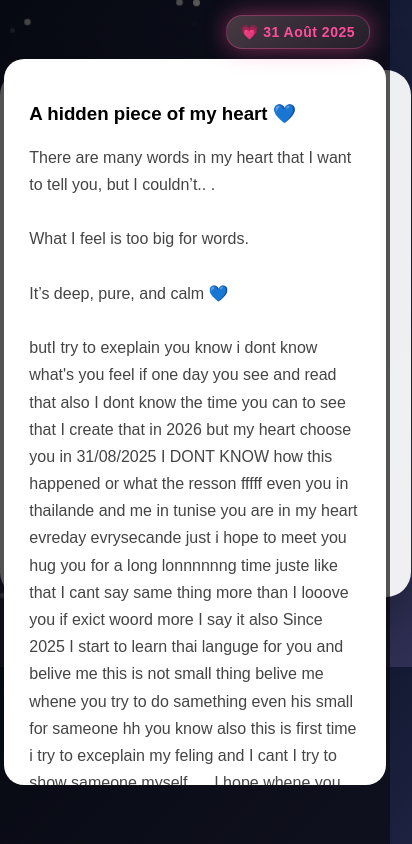
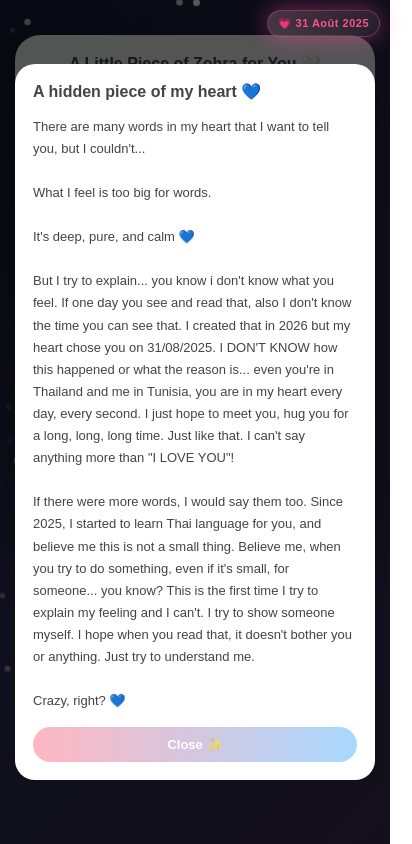
Before and after one commit to lumi2025-gift/gift-from-heart, a plain HTML site: page home.html in a window 390 px wide. Both pictures are taken after a click on the button "Miss You 💌". Shown: the whole page, 412 px wide, since content can reach past the window. Drawn offline with Linux system fonts and the light colour scheme.

Commit message:
Fix responsive design for desktop and mobile with improved typography and viewport settings

```diff
--- a/home.html
+++ b/home.html
@@ -2,27 +2,35 @@
 <html lang="en">
 <head>
 <meta charset="UTF-8">
+<meta name="viewport" content="width=device-width, initial-scale=1.0">
 <title>A Little Piece of Zohra ✨</title>
 
 <style>
+* {
+    margin: 0;
+    padding: 0;
+    box-sizing: border-box;
+}
+
 body {
-    margin: 0;
     font-family: Arial, sans-serif;
     background: linear-gradient(135deg, #141a33, #2b2f55, #3a2f4f);
-    overflow: hidden;
+    overflow-x: hidden;
+    min-height: 100vh;
+    padding: 20px;
 }
 
 /* DATE ✨ ROSÉ MAGIC */
 .date {
     position: fixed;
     top: 15px;
-    right: 20px;
+    right: 15px;
     color: #ff4f9a;
-    font-size: 14px;
+    font-size: 12px;
     z-index: 1000;
 
     background: linear-gradient(135deg, rgba(255, 192, 203, 0.25), rgba(255, 182, 193, 0.10));
-    padding: 8px 14px;
+    padding: 8px 12px;
     border-radius: 16px;
 
     border: 1px solid rgba(255, 79, 154, 0.35);
@@ -45,13 +53,14 @@ body {
 
 /* STARS */
 .star {
-    position: absolute;
+    position: fixed;
     width: 5px;
     height: 5px;
     background: white;
     border-radius: 50%;
     animation: float 7s infinite ease-in-out;
     opacity: 0.6;
+    pointer-events: none;
 }
 
 @keyframes float {
@@ -64,10 +73,10 @@ body {
 .card {
     position: relative;
     background: rgba(255,255,255,0.93);
-    width: 90%;
+    width: 100%;
     max-width: 520px;
-    margin: 70px auto;
-    padding: 30px;
+    margin: 30px auto;
+    padding: 20px;
     border-radius: 25px;
     box-shadow: 0 20px 60px rgba(0,0,0,0.4);
     text-align: center;
@@ -77,15 +86,18 @@ body {
 /* TITLE */
 h1 {
     color: #444;
-    font-size: 20px;
+    font-size: 18px;
+    margin-bottom: 15px;
+    line-height: 1.4;
 }
 
 /* HEART */
 .heart {
-    font-size: 42px;
+    font-size: 36px;
     color: #ff3d6e;
     animation: pulse 1.2s infinite;
     text-shadow: 0 0 20px rgba(255,61,110,0.7);
+    margin: 10px 0;
 }
 
 /* TEXT */
@@ -93,6 +105,7 @@ h1 {
     color: #444;
     margin-top: 10px;
     line-height: 1.6;
+    font-size: 14px;
 }
 
 /* CENTER BOX */
@@ -103,6 +116,9 @@ h1 {
     background: #ffffffc9;
     border-left: 3px solid #ffd6e0;
     border-right: 3px solid #d6e6ff;
+    color: #444;
+    font-size: 14px;
+    line-height: 1.6;
 }
 
 /* TYPING */
@@ -110,6 +126,9 @@ h1 {
     color: #6aa9ff;
     font-weight: bold;
     min-height: 40px;
+    font-size: 14px;
+    line-height: 1.5;
+    margin: 10px 0;
 }
 
 /* BUTTON */
@@ -122,10 +141,16 @@ button {
     background: linear-gradient(90deg,#ffb6c1,#a8d8ff);
     color: white;
     transition: 0.3s;
+    font-size: 14px;
+    font-weight: bold;
 }
 
 button:hover {
     transform: scale(1.05);
+}
+
+button:active {
+    transform: scale(0.98);
 }
 
 /* POPUP */
@@ -139,17 +164,36 @@ button:hover {
     justify-content: center;
     align-items: center;
     z-index: 10;
+    padding: 20px;
 }
 
 .popup-content {
     background: white;
-    width: 85%;
+    width: 100%;
     max-width: 600px;
-    padding: 25px;
+    padding: 20px;
     border-radius: 20px;
     animation: pop 0.4s ease;
-    max-height: 80vh;
+    max-height: 85vh;
     overflow-y: auto;
+}
+
+.popup-content h3 {
+    color: #444;
+    font-size: 18px;
+    margin-bottom: 15px;
+}
+
+.popup-content p {
+    color: #444;
+    font-size: 14px;
+    line-height: 1.7;
+    text-align: left;
+}
+
+.popup-content button {
+    width: 100%;
+    margin-top: 15px;
 }
 
 /* ANIMATIONS */
@@ -167,6 +211,81 @@ button:hover {
 @keyframes pop {
     from {transform: scale(0.7); opacity: 0;}
     to {transform: scale(1); opacity: 1;}
+}
+
+/* MOBILE RESPONSIVE */
+@media (max-width: 480px) {
+    body {
+        padding: 15px;
+    }
+
+    .date {
+        font-size: 11px;
+        padding: 6px 10px;
+        top: 10px;
+        right: 10px;
+    }
+
+    .card {
+        padding: 18px;
+        margin: 20px auto;
+    }
+
+    h1 {
+        font-size: 16px;
+    }
+
+    .heart {
+        font-size: 32px;
+    }
+
+    .main-text,
+    .center-box,
+    .typing {
+        font-size: 13px;
+    }
+
+    button {
+        font-size: 13px;
+        padding: 10px 15px;
+    }
+
+    .popup {
+        padding: 15px;
+    }
+
+    .popup-content {
+        padding: 18px;
+        max-height: 90vh;
+    }
+
+    .popup-content h3 {
+        font-size: 16px;
+    }
+
+    .popup-content p {
+        font-size: 13px;
+    }
+}
+
+@media (max-width: 320px) {
+    .card {
+        padding: 15px;
+    }
+
+    h1 {
+        font-size: 14px;
+    }
+
+    .heart {
+        font-size: 28px;
+    }
+
+    .main-text,
+    .center-box,
+    .typing {
+        font-size: 12px;
+    }
 }
 </style>
 </head>
@@ -202,13 +321,13 @@ Love without reasons, without expectations, without interests.
 </div>
 
 <div class="center-box">
-“I don’t know when you’ll see this…<br>
-but I hope you’re okay when you do.<br><br>
+"I don't know when you'll see this…<br>
+but I hope you're okay when you do.<br><br>
 
-You are one of the softest souls I know, and I wanted to leave you a little place where you feel safe, loved, and remembered.”
+You are one of the softest souls I know, and I wanted to leave you a little place where you feel safe, loved, and remembered."
 </div>
 
-<div style="color:#6aa9ff; font-weight:bold;">
+<div style="color:#6aa9ff; font-weight:bold; font-size: 14px; line-height: 1.6;">
 You matter more than you think.<br>
 Someone out there is always thinking of you — me.
 </div>
@@ -223,26 +342,12 @@ Someone out there is always thinking of you — me.
 
         <h3>A hidden piece of my heart 💙</h3>
 
-        <p style="line-height:1.7; color:#444;">
-There are many words in my heart that I want to tell you, but I couldn’t..
-.<br><br>
+        <p>
+There are many words in my heart that I want to tell you, but I couldn't...<br><br>
 What I feel is too big for words.<br><br>
-It’s deep, pure, and calm 💙<br><br>
-butI try
-to exeplain you know i dont know what's you feel if one day you see and read that
-also I dont know the time you can to see that
-I create that in 2026 but my heart  choose you in
-31/08/2025 I DONT KNOW how this happened or what the resson
-fffff even you in thailande  and  me
-in tunise you are in my heart evreday evrysecande
-just i hope to meet you hug you  for a long lonnnnnng time
-juste  like  that I cant say same thing more than I looove you
-if exict woord more I say it also Since 2025 I start to learn thai languge
-for you and belive me this is not small thing belive me whene you try to do
-samething even his small for sameone hh you know also
-this is first time i try to exceplain my feling and I cant
-I try to show sameone myself .....I hope whene you read that
-dont bother you or samething juste try to understand me <br><br>
+It's deep, pure, and calm 💙<br><br>
+But I try to explain... you know i don't know what you feel. If one day you see and read that, also I don't know the time you can see that. I created that in 2026 but my heart chose you on 31/08/2025. I DON'T KNOW how this happened or what the reason is... even you're in Thailand and me in Tunisia, you are in my heart every day, every second. I just hope to meet you, hug you for a long, long, long time. Just like that. I can't say anything more than "I LOVE YOU"!<br><br>
+If there were more words, I would say them too. Since 2025, I started to learn Thai language for you, and believe me this is not a small thing. Believe me, when you try to do something, even if it's small, for someone... you know? This is the first time I try to explain my feeling and I can't. I try to show someone myself. I hope when you read that, it doesn't bother you or anything. Just try to understand me.<br><br>
 Crazy, right? 💙
         </p>
 
@@ -257,6 +362,13 @@ function openPopup(){
 function closePopup(){
     document.getElementById("popup").style.display = "none";
 }
+
+// Close popup when clicking outside
+document.getElementById("popup").addEventListener("click", function(e) {
+    if(e.target === this) {
+        closePopup();
+    }
+});
 
 /* TYPING EFFECT */
 const text = "A calm love. A pure connection. A soft place in my heart for you.";
```
